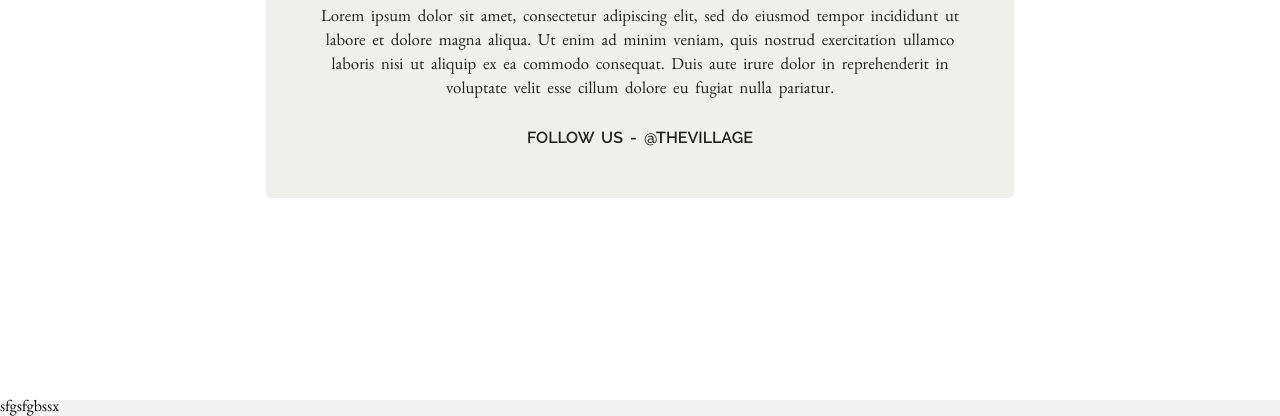
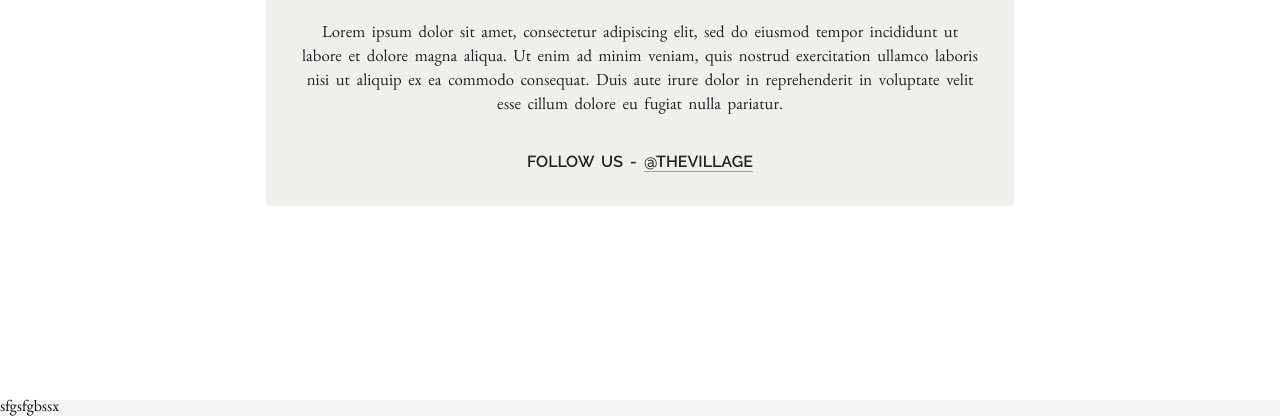
Before and after one commit to jordanmichb/Restaurant-Page, a website built with webpack: page src/template.html in a window 1280 px wide. Shown: the part 384-800 px from the top of the page. Built offline with nearby package versions, Linux system fonts and the light colour scheme; files whose address does not match are found by name.

Commit message:
Use em to scale main content padding with font size

```diff
--- a/src/style.css
+++ b/src/style.css
@@ -37,6 +37,12 @@
     box-sizing: border-box;
 }
 
+a {
+    color: rgb(10, 10, 10);
+    text-decoration: none;
+    cursor: pointer;
+}
+
 body {
     height: 100vh;
     background-image: url('./images/background.jpg');
@@ -46,6 +52,8 @@ body {
     flex-direction: column;
     font-family: 'eb garamond12';
     color: rgb(10, 10, 10);
+    position: relative;
+    z-index: -3;
 }
 
 
@@ -151,20 +159,26 @@ nav ul button {
 /********************************/
 /* Styling for page content     */
 /********************************/
-.page {
+.component {
     word-spacing: .2em;
 }
 
-.page-header {
+.component-header {
     font-family: 'raleway';
     font-weight: 600;
     text-transform: uppercase;
+    padding: 2em 1.5em;
+
 }
 
-.page-description {
-    font-size: 1.05rem;
+.component-description {
+    font-size: 1.05em;
+    padding: 0 2em;
 }
 
+.component a {
+    border-bottom: 1px solid rgb(150, 150, 150);
+}
 
 
 
@@ -178,7 +192,7 @@ nav ul button {
 }
 
 #home {
-    padding: 3rem;
+    /* padding: 3rem; */
     background-color: rgba(237, 237, 233, 0.965);
     border-radius: 5px;
     width: 60%;
@@ -186,9 +200,9 @@ nav ul button {
     text-align: center;
     opacity: 90%;
     line-height: 1.5em;
-    display: flex;
+    /* display: flex;
     flex-direction: column;
-    gap: 1.5rem;
+    gap: 1.5rem; */
 }
 
 
@@ -225,8 +239,8 @@ footer {
         gap: 4px;
     }
 
-    .page-header {
-        font-size: 1rem;
+    .component {
+        font-size: 0.9em;
     }
 }
 
--- a/src/template.html
+++ b/src/template.html
@@ -26,16 +26,16 @@
     </header>
 
     <div id="content">
-        <div id="home">
-            <h2 class="page page-header">Premium dishes and handcrafted cocktails</h2>
-            <p class="page page-description">Lorem ipsum dolor sit amet, consectetur adipiscing elit,
+        <div id="home" class="component">
+            <h2 class="component-header">Premium dishes and handcrafted cocktails</h2>
+            <p class="component-description">Lorem ipsum dolor sit amet, consectetur adipiscing elit,
                 sed do eiusmod tempor incididunt ut labore et dolore magna aliqua.
                 Ut enim ad minim veniam, quis nostrud exercitation ullamco laboris
                 nisi ut aliquip ex ea commodo consequat. Duis aute irure dolor in
                 reprehenderit in voluptate velit esse cillum dolore eu fugiat nulla
                 pariatur.
             </p>
-            <p class="page page-header">Follow us - @thevillage</p>
+            <p class="component-header">Follow us - <a href="#" target="_blank">@thevillage</a></p>
         </div>
     </div>
 
```
